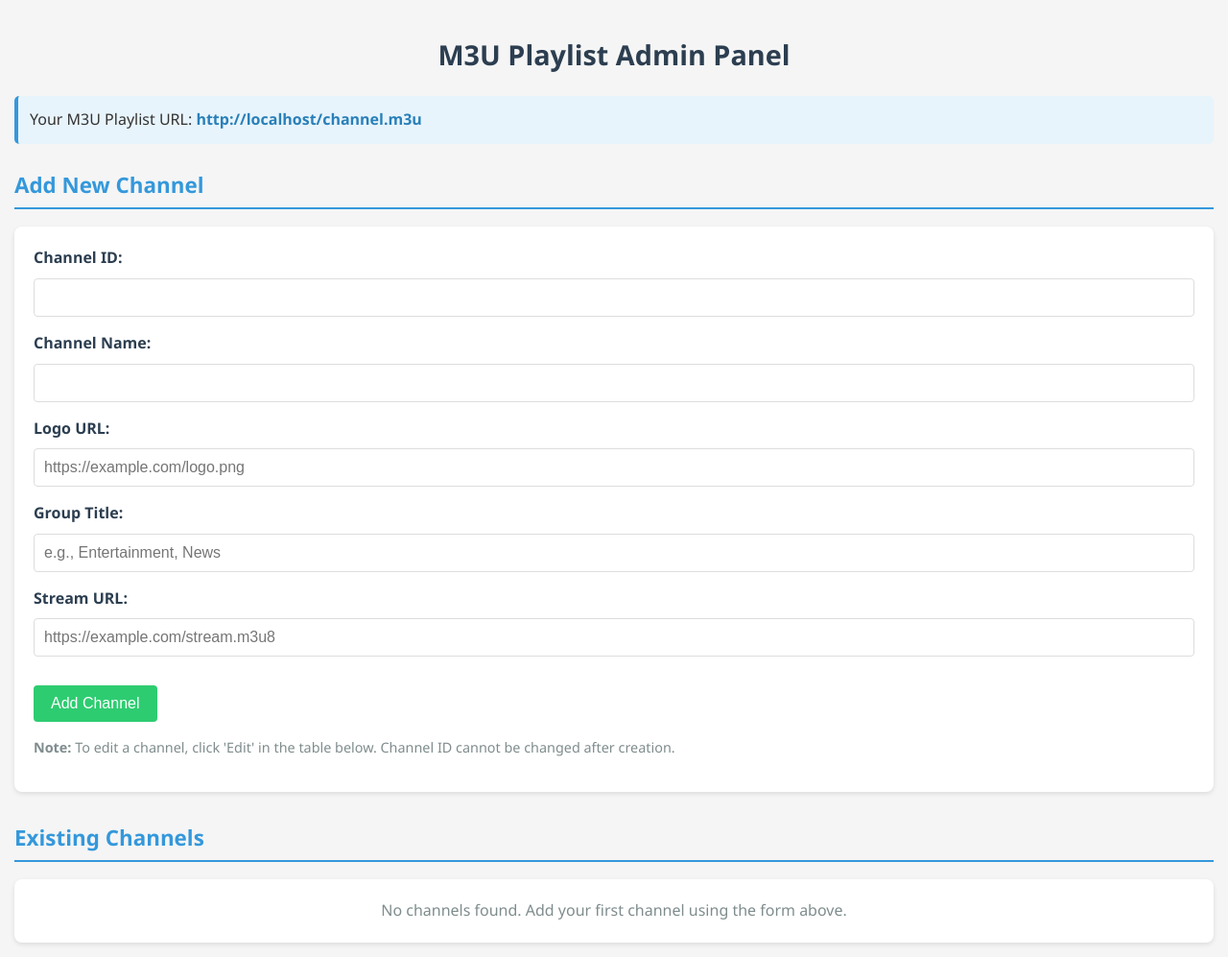
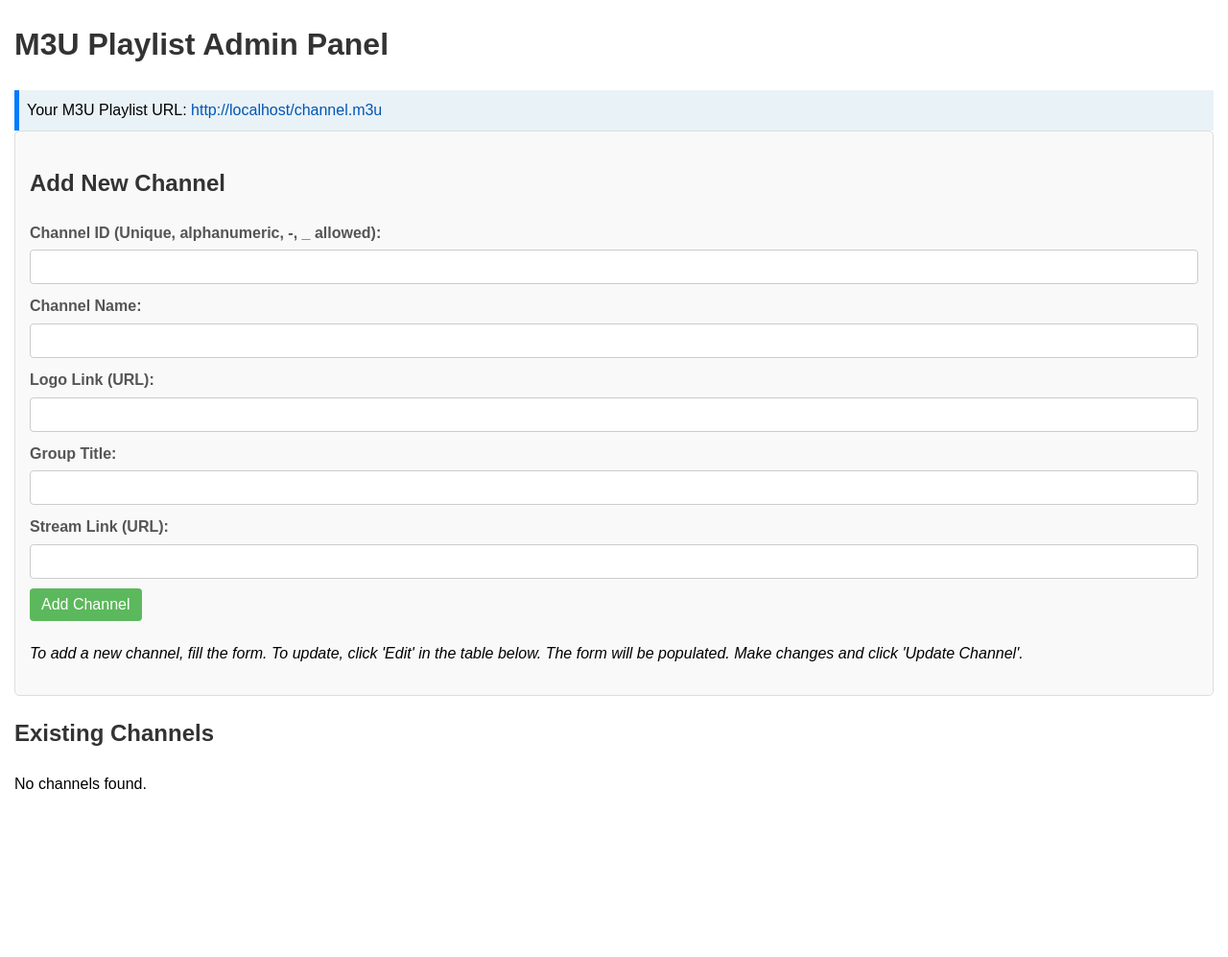
Before and after one commit to shahariarmahfuz/Live, a Flask app: page /admin1 in a window 1280 px wide. Shown: the whole page at 96% size. After the commit the page ends 822 px from the top, so only its background shows below. Run offline with Flask 3, Linux system fonts and the light colour scheme; data that the repository does not hold is empty.

Commit message:
Update admin.html

```diff
--- a/templates/admin.html
+++ b/templates/admin.html
@@ -5,219 +5,158 @@
     <meta name="viewport" content="width=device-width, initial-scale=1.0">
     <title>M3U Playlist Admin</title>
     <style>
+        /* আপনার আগের CSS কোড এখানে থাকবে */
         body {
-            font-family: 'Segoe UI', Tahoma, Geneva, Verdana, sans-serif;
-            margin: 0;
+            font-family: sans-serif;
+            margin: 15px;
+            line-height: 1.6;
+            max-width: 100%;
+            overflow-x: hidden;
+        }
+        h1, h2 { color: #333; }
+        form#channel-form { /* ফর্মকে একটি আইডি দেওয়া হলো */
+            margin-bottom: 20px;
             padding: 15px;
-            background-color: #f5f5f5;
-            color: #333;
-            line-height: 1.6;
+            border: 1px solid #ddd;
+            border-radius: 5px;
+            background-color: #f9f9f9;
+            box-sizing: border-box;
         }
-
-        h1 {
-            color: #2c3e50;
-            text-align: center;
-            margin-bottom: 20px;
-            font-size: 1.8rem;
-        }
-
-        h2 {
-            color: #3498db;
-            margin-top: 25px;
-            font-size: 1.4rem;
-            border-bottom: 2px solid #3498db;
-            padding-bottom: 5px;
-        }
-
-        .m3u-link {
-            background-color: #e8f4fc;
-            padding: 12px;
-            border-radius: 5px;
-            margin: 15px 0;
-            border-left: 4px solid #3498db;
-            word-break: break-all;
-        }
-
-        .m3u-link a {
-            color: #2980b9;
-            text-decoration: none;
-            font-weight: bold;
-        }
-
-        .m3u-link a:hover {
-            text-decoration: underline;
-        }
-
-        .error-message {
-            background-color: #fdecea;
-            color: #c62828;
-            padding: 12px;
-            border-radius: 5px;
-            margin-bottom: 20px;
-            border-left: 4px solid #c62828;
-        }
-
-        form {
-            background-color: white;
-            padding: 20px;
-            border-radius: 8px;
-            box-shadow: 0 2px 5px rgba(0,0,0,0.1);
-            margin-bottom: 30px;
-        }
-
         label {
             display: block;
-            margin-bottom: 8px;
-            font-weight: 600;
-            color: #2c3e50;
+            margin-bottom: 5px;
+            font-weight: bold;
+            color: #555;
         }
-
         input[type="text"] {
             width: 100%;
-            padding: 10px;
-            margin-bottom: 15px;
-            border: 1px solid #ddd;
+            padding: 8px;
+            margin-bottom: 10px;
+            border: 1px solid #ccc;
             border-radius: 4px;
-            font-size: 1rem;
+            font-size: 1em;
             box-sizing: border-box;
         }
-
         input[type="text"]:focus {
-            border-color: #3498db;
+            border-color: #007bff;
             outline: none;
-            box-shadow: 0 0 0 2px rgba(52,152,219,0.2);
         }
-
-        input[readonly] {
-            background-color: #f5f5f5;
-            color: #666;
-            cursor: not-allowed;
-        }
-
-        .form-actions {
-            display: flex;
-            gap: 10px;
-            flex-wrap: wrap;
-            margin-top: 15px;
-        }
-
         button {
-            padding: 10px 18px;
+            padding: 8px 12px;
+            background-color: #5cb85c; /* ডিফল্ট রঙ অ্যাড এর জন্য */
+            color: white;
             border: none;
             border-radius: 4px;
-            font-size: 1rem;
             cursor: pointer;
-            transition: background-color 0.3s;
+            font-size: 1em;
+            margin-right: 5px;
+            margin-bottom: 5px;
         }
-
-        .submit-btn {
-            background-color: #2ecc71;
-            color: white;
+        button:hover {
+            opacity: 0.9; /* একটু ভিন্ন hover effect */
         }
-
-        .submit-btn:hover {
-            background-color: #27ae60;
+        #submit-button.update-mode { /* আপডেট মোডে বাটনের স্টাইল */
+             background-color: #0275d8;
         }
-
-        .cancel-btn {
-            background-color: #e74c3c;
-            color: white;
+         #cancel-edit-button { /* ক্যানসেল বাটন স্টাইল */
+            background-color: #f0ad4e;
+            display: none; /* শুরুতে লুকানো থাকবে */
          }
-
-        .cancel-btn:hover {
-            background-color: #c0392b;
-        }
-
-        .secondary-btn {
-            background-color: #3498db;
-            color: white;
-        }
-
-        .secondary-btn:hover {
-            background-color: #2980b9;
+         #cancel-edit-button:hover {
+            background-color: #ec971f;
          }
 
         table {
             width: 100%;
             border-collapse: collapse;
             margin-top: 20px;
-            background-color: white;
-            box-shadow: 0 2px 5px rgba(0,0,0,0.1);
-            border-radius: 8px;
-            overflow: hidden;
+            font-size: 0.9em;
+        }
+        th, td {
+            border: 1px solid #ddd;
+            padding: 8px;
+            text-align: left;
+            word-break: break-word;
+        }
+        th {
+            background-color: #e9e9e9;
+            font-weight: bold;
+        }
+        tr:nth-child(even) {
+            background-color: #f9f9f9;
+        }
+        .actions {
+            white-space: nowrap;
+        }
+        .actions button {
+            padding: 5px 8px;
+            font-size: 0.85em;
+            margin: 2px;
+        }
+        .edit-button-js { /* এডিট বাটনের জন্য নতুন ক্লাস */
+            background-color: #0275d8;
+        }
+        .edit-button-js:hover {
+            background-color: #025aa5;
+        }
+        .delete-form {
+            display: inline-block;
+            margin: 0;
+            padding: 0;
+        }
+        .delete-button {
+            background-color: #d9534f;
+        }
+        .delete-button:hover {
+            background-color: #c9302c;
+        }
+        .error-message {
+            color: red;
+            background-color: #f8d7da;
+            border: 1px solid #f5c6cb;
+            padding: 10px;
+            border-radius: 5px;
+            margin-bottom: 15px;
+        }
+        .m3u-link {
+            margin-top: 15px;
+            font-size: 1em;
+            background-color: #e9f2f7;
+            padding: 8px;
+            border-left: 5px solid #007bff;
+            word-break: break-all;
+        }
+        .m3u-link a {
+            color: #0056b3;
+            text-decoration: none;
+        }
+        .m3u-link a:hover {
+            text-decoration: underline;
+        }
+        img {
+            max-height: 30px;
+            max-width: 100%;
+            vertical-align: middle;
+        }
+        input[readonly] {
+            background-color: #eee;
+            cursor: not-allowed;
         }
 
+        @media (max-width: 600px) {
+            table {
+                font-size: 0.8em;
+            }
             th, td {
-            padding: 12px 15px;
-            text-align: left;
-            border-bottom: 1px solid #eee;
+                padding: 6px 4px;
             }
-
-        th {
-            background-color: #3498db;
-            color: white;
-            font-weight: 600;
+            .actions {
+                display: flex;
+                flex-direction: column;
             }
-
-        tr:hover {
-            background-color: #f5f9fc;
-        }
-
-        .logo-cell {
-            text-align: center;
-        }
-
-        .logo-img {
-            max-height: 30px;
-            max-width: 60px;
-            display: block;
-            margin: 0 auto;
-        }
-
-        .action-btns {
-            display: flex;
-            gap: 8px;
-        }
-
-        .edit-btn {
-            background-color: #3498db;
-            color: white;
-            padding: 6px 12px;
-            font-size: 0.9rem;
-            border-radius: 4px;
-        }
-
-        .delete-btn {
-            background-color: #e74c3c;
-            color: white;
-            padding: 6px 12px;
-            font-size: 0.9rem;
-            border-radius: 4px;
-        }
-
-        .no-channels {
-            background-color: white;
-            padding: 20px;
-            text-align: center;
-            border-radius: 8px;
-            box-shadow: 0 2px 5px rgba(0,0,0,0.1);
-            color: #7f8c8d;
-        }
-
-        @media (max-width: 768px) {
-            table {
-                display: block;
-                overflow-x: auto;
-            }
-
-            .action-btns {
-                flex-direction: column;
-                gap: 5px;
-            }
-
-            .edit-btn, .delete-btn {
+            .actions button {
                 width: 100%;
-                text-align: center;
+                margin: 2px 0;
             }
         }
     </style>
@@ -225,143 +164,187 @@
 <body>
     <h1>M3U Playlist Admin Panel</h1>
 
-    <div class="m3u-link">
-        Your M3U Playlist URL:
-        <a href="{{ url_for('generate_m3u_playlist', _external=True) }}" target="_blank">
-            {{ url_for('generate_m3u_playlist', _external=True) }}
-        </a>
-    </div>
+    <div class="m3u-link">Your M3U Playlist URL: <a href="{{ url_for('generate_m3u_playlist', _external=True) }}" target="_blank">{{ url_for('generate_m3u_playlist', _external=True) }}</a></div>
 
     {% if error %}
         <div class="error-message">{{ error }}</div>
     {% endif %}
 
-    <h2>{% if edit_channel_data %}Edit Channel{% else %}Add New Channel{% endif %}</h2>
-    <form method="POST" action="{{ url_for('add_or_update_channel_m3u') }}">
-        <!-- Hidden field to identify edit mode -->
-        <input type="hidden" name="is_edit" value="{{ 'true' if edit_channel_data else 'false' }}">
+    <form id="channel-form" method="POST" action="{{ url_for('add_or_update_channel_m3u') }}">
+        <h2 id="form-title">Add New Channel</h2> <input type="hidden" id="is_edit" name="is_edit" value="false">
 
-        <label for="channel_id">Channel ID:</label>
-        <input type="text" id="channel_id" name="channel_id"
-               value="{{ edit_channel_data.channel_id if edit_channel_data else '' }}"
-               required pattern="^[a-zA-Z0-9_-]+$"
-               title="Only letters, numbers, hyphens and underscores are allowed."
-               {% if edit_channel_data %}readonly{% endif %}>
+        <label for="channel_id">Channel ID (Unique, alphanumeric, -, _ allowed):</label>
+        <input type="text" id="channel_id" name="channel_id" required pattern="^[a-zA-Z0-9_-]+$" title="Only letters, numbers, hyphens and underscores are allowed.">
 
         <label for="name">Channel Name:</label>
-        <input type="text" id="name" name="name"
-               value="{{ edit_channel_data.name if edit_channel_data else '' }}"
-               required>
+        <input type="text" id="name" name="name" required>
 
-        <label for="logo_link">Logo URL:</label>
-        <input type="text" id="logo_link" name="logo_link"
-               value="{{ edit_channel_data.logo_link if edit_channel_data else '' }}"
-               placeholder="https://example.com/logo.png">
+        <label for="logo_link">Logo Link (URL):</label>
+        <input type="text" id="logo_link" name="logo_link">
 
         <label for="group_title">Group Title:</label>
-        <input type="text" id="group_title" name="group_title"
-               value="{{ edit_channel_data.group_title if edit_channel_data else '' }}"
-               placeholder="e.g., Entertainment, News">
+        <input type="text" id="group_title" name="group_title">
 
-        <label for="stream_link">Stream URL:</label>
-        <input type="text" id="stream_link" name="stream_link"
-               value="{{ edit_channel_data.stream_link if edit_channel_data else '' }}"
-               required placeholder="https://example.com/stream.m3u8">
+        <label for="stream_link">Stream Link (URL):</label>
+        <input type="text" id="stream_link" name="stream_link" required>
 
-        <div class="form-actions">
-            <button type="submit" class="submit-btn">
-                {% if edit_channel_data %}Update Channel{% else %}Add Channel{% endif %}
-            </button>
+        <button type="submit" id="submit-button">Add Channel</button>
+        <button type="button" id="cancel-edit-button">Cancel Edit</button>
 
-            {% if edit_channel_data %}
-                <a href="{{ url_for('admin1_panel') }}" class="cancel-btn">
-                    <button type="button">Cancel Edit</button>
-                </a>
-            {% endif %}
-        </div>
-
-        <p style="margin-top: 15px; color: #7f8c8d; font-size: 0.9rem;">
-            <strong>Note:</strong> To edit a channel, click 'Edit' in the table below.
-            Channel ID cannot be changed after creation.
-        </p>
+        <p><em>To add a new channel, fill the form. To update, click 'Edit' in the table below. The form will be populated. Make changes and click 'Update Channel'.</em></p>
     </form>
 
     <h2>Existing Channels</h2>
     {% if channels %}
-        <table>
+        <div style="overflow-x: auto;">
+            <table id="channels-table">
                 <thead>
                     <tr>
                         <th>ID</th>
                         <th>Name</th>
-                    <th class="logo-cell">Logo</th>
+                        <th>Logo</th>
                         <th>Group</th>
-                    <th>Stream URL</th>
+                        <th>Stream Link</th>
                         <th>Actions</th>
                     </tr>
                 </thead>
                 <tbody>
                     {% for channel in channels %}
-                    <tr>
+                        <tr data-id="{{ channel.channel_id }}"
+                            data-name="{{ channel.name }}"
+                            data-logo="{{ channel.logo_link }}"
+                            data-group="{{ channel.group_title }}"
+                            data-stream="{{ channel.stream_link }}">
                             <td>{{ channel.channel_id }}</td>
                             <td>{{ channel.name }}</td>
-                        <td class="logo-cell">
+                            <td>
                                 {% if channel.logo_link %}
-                                <img src="{{ channel.logo_link }}" alt="Logo" class="logo-img"
-                                     onerror="this.style.display='none'">
+                                    <img src="{{ channel.logo_link }}" alt="{{ channel.name }} Logo" onerror="this.style.display='none'">
                                 {% else %}
-                                -
+                                    No Logo
                                 {% endif %}
                             </td>
-                        <td>{{ channel.group_title or '-' }}</td>
-                        <td>
-                            {% if channel.stream_link|length > 30 %}
-                                {{ channel.stream_link[:30] }}...
-                            {% else %}
-                                {{ channel.stream_link }}
-                            {% endif %}
-                        </td>
-                        <td>
-                            <div class="action-btns">
-                                <a href="{{ url_for('admin1_panel', edit_id=channel.channel_id) }}">
-                                    <button class="edit-btn">Edit</button>
-                                </a>
+                            <td>{{ channel.group_title }}</td>
+                            <td>{{ (channel.stream_link[:30] + '...') if channel.stream_link|length > 30 else channel.stream_link }}</td>
+                            <td class="actions">
+                                <button type="button" class="edit-button-js">Edit</button>
 
-                                <form method="POST" action="{{ url_for('delete_m3u_channel', channel_id=channel.channel_id) }}"
-                                      onsubmit="return confirm('Are you sure you want to delete {{ channel.name|escape }} ({{ channel.channel_id }})?');">
-                                    <button type="submit" class="delete-btn">Delete</button>
+                                <form class="delete-form" method="POST" action="{{ url_for('delete_m3u_channel', channel_id=channel.channel_id) }}" onsubmit="return confirm('Are you sure you want to delete channel \'{{ channel.name | escape }}\' ({{ channel.channel_id }})?');">
+                                    <button type="submit" class="delete-button">Delete</button>
                                 </form>
-                            </div>
                             </td>
                         </tr>
                     {% endfor %}
                 </tbody>
             </table>
+        </div>
     {% else %}
-        <div class="no-channels">
-            No channels found. Add your first channel using the form above.
-        </div>
+        <p>No channels found.</p>
     {% endif %}
 
     <script>
-        // Add confirmation for form submission
-        document.querySelector('form').addEventListener('submit', function(e) {
-            if(document.getElementById('channel_id').value.trim() === '') {
-                alert('Channel ID cannot be empty!');
-                e.preventDefault();
+        // ফর্মের এলিমেন্টগুলো ধরা
+        const channelForm = document.getElementById('channel-form');
+        const formTitle = document.getElementById('form-title');
+        const channelIdInput = document.getElementById('channel_id');
+        const nameInput = document.getElementById('name');
+        const logoLinkInput = document.getElementById('logo_link');
+        const groupTitleInput = document.getElementById('group_title');
+        const streamLinkInput = document.getElementById('stream_link');
+        const isEditInput = document.getElementById('is_edit');
+        const submitButton = document.getElementById('submit-button');
+        const cancelEditButton = document.getElementById('cancel-edit-button');
+        const channelsTable = document.getElementById('channels-table');
+
+        // রিসেট ফাংশন: ফর্মকে অ্যাড মোডে ফেরত নিয়ে যায়
+        function resetFormToAddMode() {
+            channelForm.reset(); // ফর্মের সব ফিল্ড খালি করে
+            channelIdInput.readOnly = false; // আইডি ফিল্ড আবার লেখার যোগ্য করে
+            isEditInput.value = 'false'; // এডিট মোড বন্ধ
+            submitButton.textContent = 'Add Channel'; // বাটনের লেখা পরিবর্তন
+            submitButton.classList.remove('update-mode'); // বাটনের স্টাইল অ্যাড মোডে ফেরত
+            formTitle.textContent = 'Add New Channel'; // ফর্মের টাইটেল পরিবর্তন
+            cancelEditButton.style.display = 'none'; // ক্যানসেল বাটন লুকিয়ে ফেলা
+             // কোনো সিলেক্টেড রো থাকলে হাইলাইট তুলে দেওয়া (যদি থাকে)
+            const currentlyEditingRow = channelsTable.querySelector('tr.editing');
+            if (currentlyEditingRow) {
+                currentlyEditingRow.classList.remove('editing');
+            }
+        }
+
+        // টেবিলের মধ্যে ক্লিক ইভেন্ট শোনা (ইভেন্ট ডেলিগেশন)
+        if (channelsTable) {
+            channelsTable.addEventListener('click', function(event) {
+                // যদি ক্লিক করা এলিমেন্টের ক্লাস 'edit-button-js' হয়
+                if (event.target.classList.contains('edit-button-js')) {
+                    const button = event.target;
+                    const row = button.closest('tr'); // বাটনটির সবচেয়ে কাছের row খুঁজে বের করা
+
+                    // আগের কোনো রো এডিট মোডে থাকলে তা রিসেট করা
+                     const currentlyEditingRow = channelsTable.querySelector('tr.editing');
+                     if (currentlyEditingRow && currentlyEditingRow !== row) {
+                         currentlyEditingRow.classList.remove('editing');
+                     }
+                     // বর্তমান রো-কে এডিটিং হিসেবে মার্ক করা (optional styling)
+                     row.classList.add('editing');
+
+
+                    // row এর ডেটা অ্যাট্রিবিউট থেকে তথ্য নেওয়া
+                    const id = row.dataset.id;
+                    const name = row.dataset.name;
+                    const logo = row.dataset.logo;
+                    const group = row.dataset.group;
+                    const stream = row.dataset.stream;
+
+                    // ফর্মের ফিল্ডগুলো পূরণ করা
+                    channelIdInput.value = id;
+                    nameInput.value = name;
+                    logoLinkInput.value = logo || ''; // যদি লোগো না থাকে তাহলে খালি স্ট্রিং
+                    groupTitleInput.value = group || '';
+                    streamLinkInput.value = stream;
+
+                    // আইডি ফিল্ডকে readonly করা
+                    channelIdInput.readOnly = true;
+
+                    // is_edit ফিল্ডের মান 'true' করা
+                    isEditInput.value = 'true';
+
+                    // সাবমিট বাটনের লেখা ও স্টাইল পরিবর্তন করা
+                    submitButton.textContent = 'Update Channel';
+                    submitButton.classList.add('update-mode');
+
+                    // ফর্মের টাইটেল পরিবর্তন করা
+                    formTitle.textContent = 'Edit Channel';
+
+                    // ক্যানসেল বাটন দেখানো
+                    cancelEditButton.style.display = 'inline-block';
+
+                    // ফর্মটি যেখানে আছে, সেখানে স্ক্রল করে যাওয়া (optional)
+                    channelForm.scrollIntoView({ behavior: 'smooth' });
                 }
             });
+        }
 
-        // Improve mobile experience
-        if(window.innerWidth < 768) {
-            document.querySelectorAll('input[type="text"]').forEach(input => {
-                input.style.padding = '12px';
+        // ক্যানসেল বাটনে ক্লিক করলে ফর্ম রিসেট হবে
+        cancelEditButton.addEventListener('click', resetFormToAddMode);
+
+         // ফর্ম সাবমিট করার আগে আইডি readonly থাকলে তা সাময়িকভাবে তুলে দেওয়া উচিত,
+         // যাতে সাবমিটের সময় ভ্যালুটা পাঠানো যায় (কিছু ব্রাউজারে readonly ফিল্ড যায় না)
+         // তবে সাধারণত readonly ফিল্ড সাবমিট হয়। তাও নিশ্চিত হতে চাইলে নিচের কোড যোগ করা যেতে পারে।
+         /*
+         channelForm.addEventListener('submit', function() {
+             if (channelIdInput.readOnly) {
+                 channelIdInput.readOnly = false;
+             }
          });
+         */
 
-            document.querySelectorAll('button').forEach(button => {
-                button.style.padding = '12px 15px';
-                button.style.fontSize = '1rem';
-            });
-        }
+         // পেজ লোড হওয়ার সময় যদি কোনো কারণে فرم আগে থেকে পূরণ থাকে (যেমন ব্যাকএন্ড থেকে error সহ রিডাইরেক্ট),
+         // তাহলে অবস্থা বুঝে ফর্ম মোড ঠিক করা যেতে পারে, তবে সাধারণত এটা প্রয়োজন হয় না।
+         // শুরুতে সবসময় অ্যাড মোডেই থাকা উচিত।
+         // resetFormToAddMode(); // প্রয়োজন হলে পেজ লোডের শুরুতে কল করা যেতে পারে
+
     </script>
+
 </body>
 </html>
```
Lines whose indentation alone changed are shown as unchanged.
